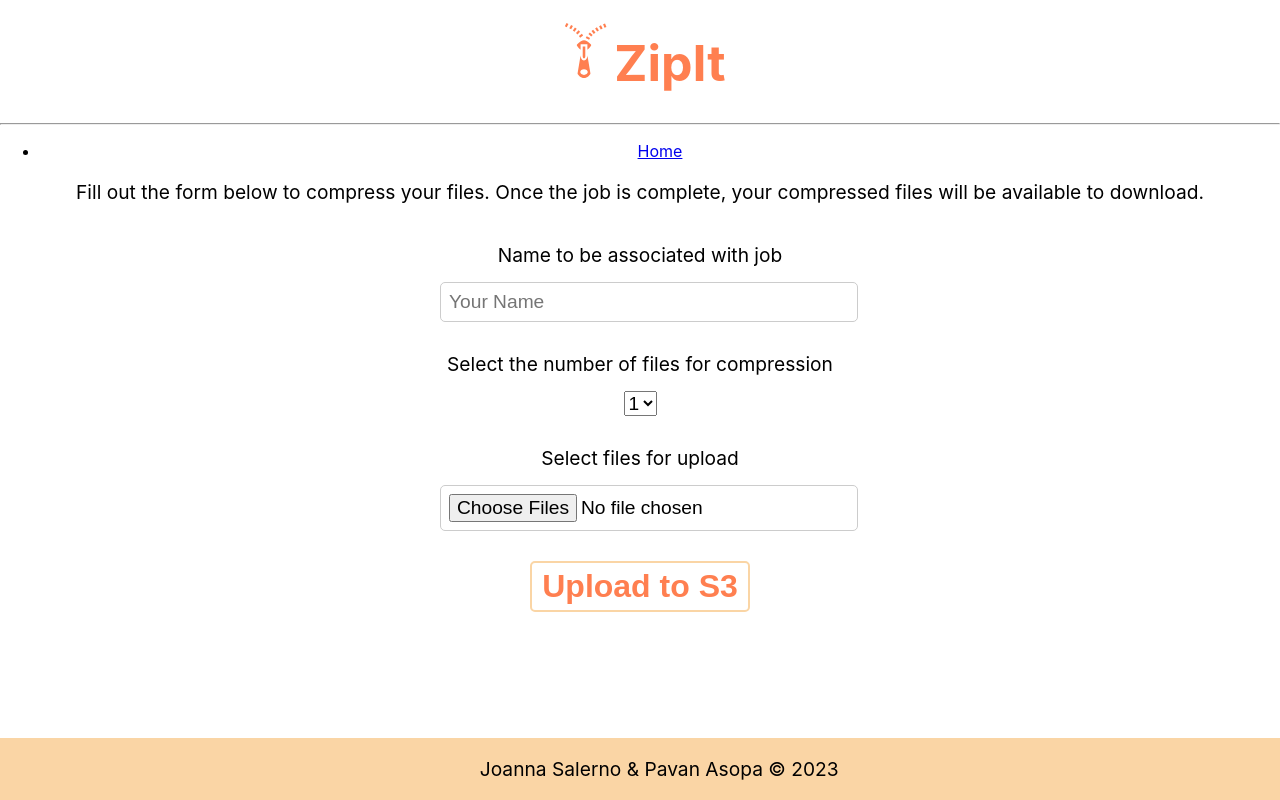
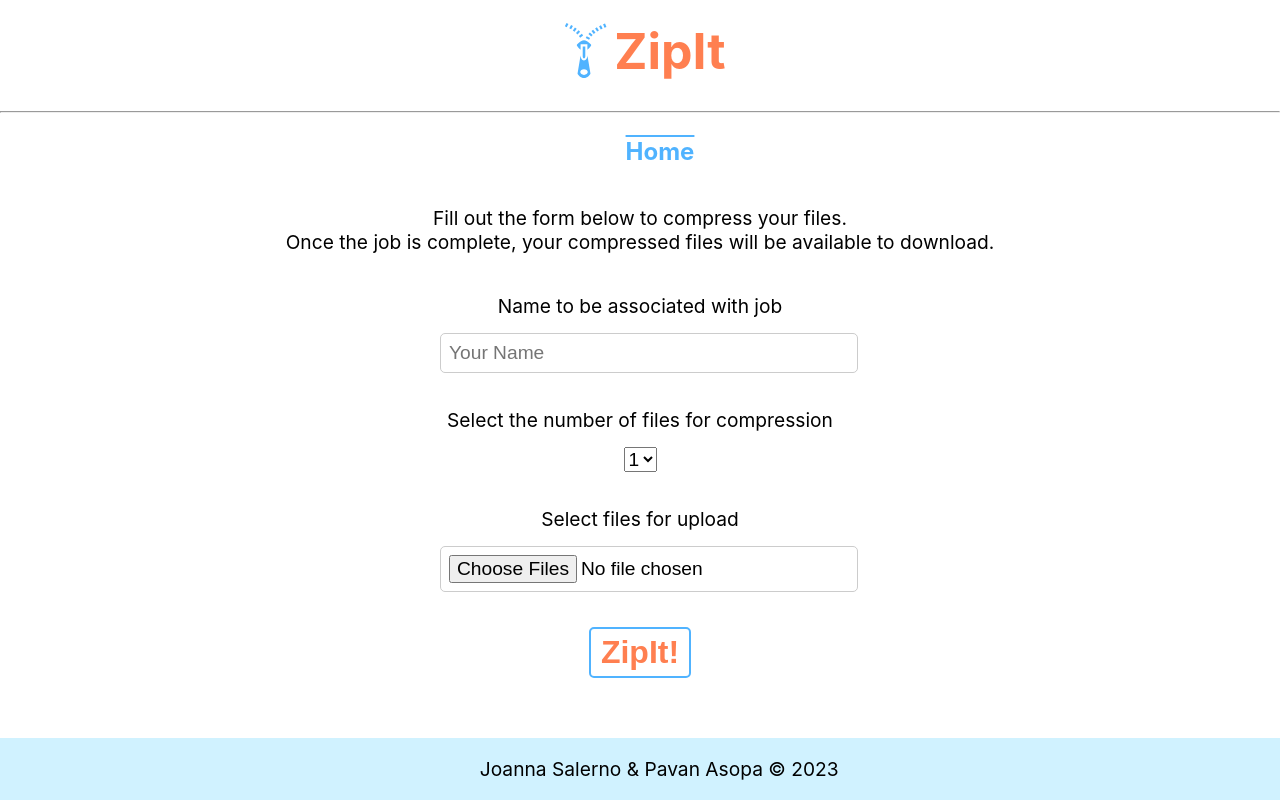
Before and after one commit to Pavan-Asopa/zipit-compression-app, a React (Create React App) app in the folder client/: page / in a window 1280 px wide. Built offline with nearby package versions, Linux system fonts and the light colour scheme.

Commit message:
front-end styling

```diff
--- a/client/src/App.css
+++ b/client/src/App.css
@@ -39,6 +39,7 @@
 
 .header {
   display: flex;
+  align-items: center;
   justify-content: center;
 }
 
@@ -47,7 +48,7 @@
   justify-content: center;
   padding: 1.0em;
   color: #000000;
-  background-color: #FAD5A5;
+  background-color: #D0F2FF;
   bottom: 0;
   position: fixed;
   width: 100%;
@@ -55,12 +56,11 @@
 
 .form-container {
   width: 400px;
-  margin-top: 50px;
   margin: 0 auto;
 }
 
 .form-group {
-  margin-bottom: 30px;
+  margin-bottom: 35px;
 }
 
 label {
@@ -81,12 +81,24 @@ input, textarea {
     font-weight: bolder;
     color: #FF7F50;
     background-color: #ffffff;
-    border: 2px solid #FAD5A5;
+    border: 2px solid #50B3FF;
     padding: 5px 10px;
     text-align: center;
     border-radius: 5px;
 }
 
 .submit-button:hover {
-  background: #FAD5A5;
+  background: #D0F2FF;
 }
+
+.nav-link {
+  text-decoration: none;
+  color: #808080;
+  transition: color 0.3s ease;
+}
+
+.nav-link:hover {
+  color: #50B3FF;
+  font-weight: bolder;
+  text-decoration: overline;
+}
--- a/client/src/App.js
+++ b/client/src/App.js
@@ -29,8 +29,8 @@ function App() {
   return (
     <div className="App">
       <div className="header">
-        <h1 style={{ alignContent: "center" }}>
-          <GiZipper color="#FF7F50" size={60} />
+        <GiZipper color="#50B3FF" size={60} />
+        <h1>
           <span style={{ color: "#FF7F50", fontSize: "50px" }}>
             <b>ZipIt</b>
           </span>
--- a/client/src/components/Uploader.js
+++ b/client/src/components/Uploader.js
@@ -3,7 +3,7 @@ import { useNavigate } from "react-router-dom";
 
 const Uploader = () => {
   const [name, setName] = useState("");
-  const [numFiles, setNumFiles] = useState(0);
+  const [numFiles, setNumFiles] = useState(1);
   const [selectedFiles, setSelectedFiles] = useState([]);
   const formRef = useRef(null);
 
@@ -11,12 +11,10 @@ const Uploader = () => {
 
   const handleNameInputChange = (event) => {
     setName(event.target.value);
-    console.log(`Name is: ${event.target.value}`);
   };
 
   const handleNumFileChange = (event) => {
     setNumFiles(event.target.value);
-    console.log(`Will compress ${event.target.value} files`);
   };
 
   const handleFileSelect = (event) => {
@@ -27,7 +25,7 @@ const Uploader = () => {
   const clearForm = () => {
     // clear states
     setName("");
-    setNumFiles(0);
+    setNumFiles(1);
     setNumFiles([]);
     // reset the form (applies to file input field)
     formRef.current.reset();
@@ -124,7 +122,7 @@ const Uploader = () => {
           />
         </div>
         <button type="submit" className="submit-button">
-          Upload to S3
+          ZipIt!
         </button>
       </form>
     </div>
--- a/client/src/routes/Home.js
+++ b/client/src/routes/Home.js
@@ -4,11 +4,14 @@ import Uploader from "../components/Uploader";
 export default function Home() {
   return (
     <div>
-      <p style={{ fontSize: "larger" }}>
-        Fill out the form below to compress your files. Once the job is
-        complete, your compressed files will be available to download.
+      <p
+        style={{ fontSize: "larger", marginTop: "40px", marginBottom: "40px" }}
+      >
+        Fill out the form below to compress your files.
+        <br />
+        Once the job is complete, your compressed files will be available to
+        download.
       </p>
-      <br />
       <Uploader />
     </div>
   );
--- a/client/src/routes/Root.js
+++ b/client/src/routes/Root.js
@@ -1,11 +1,25 @@
+import "../App.css";
 import { NavLink, Outlet } from "react-router-dom";
+
+// css that is applied to the navlink when active
+const activeStyle = {
+  fontWeight: "bold",
+  textDecoration: "overline",
+  color: "#50B3FF",
+};
 
 export default function Root() {
   return (
     <div>
-      <ul>
+      <ul style={{ listStyleType: "none", fontSize: "x-large" }}>
         <li>
-          <NavLink to="/">Home</NavLink>
+          <NavLink
+            className="nav-link"
+            to="/"
+            style={({ isActive }) => (isActive ? activeStyle : null)}
+          >
+            Home
+          </NavLink>
         </li>
       </ul>
       <Outlet />
--- a/client/src/routes/ZippedIt.js
+++ b/client/src/routes/ZippedIt.js
@@ -1,3 +1,14 @@
 export default function ZippedIt() {
-  return <p>Click here to download your compressed files! </p>;
+  return (
+    <div>
+      <p style={{ fontSize: "larger" }}>
+        Your compressed files are available to download below.
+      </p>
+      {/* Compressed file return here */}
+      <br />
+      <p style={{ fontSize: "larger" }}>
+        Click the "Home" link at the top of the screen to compress more files.
+      </p>
+    </div>
+  );
 }
```
